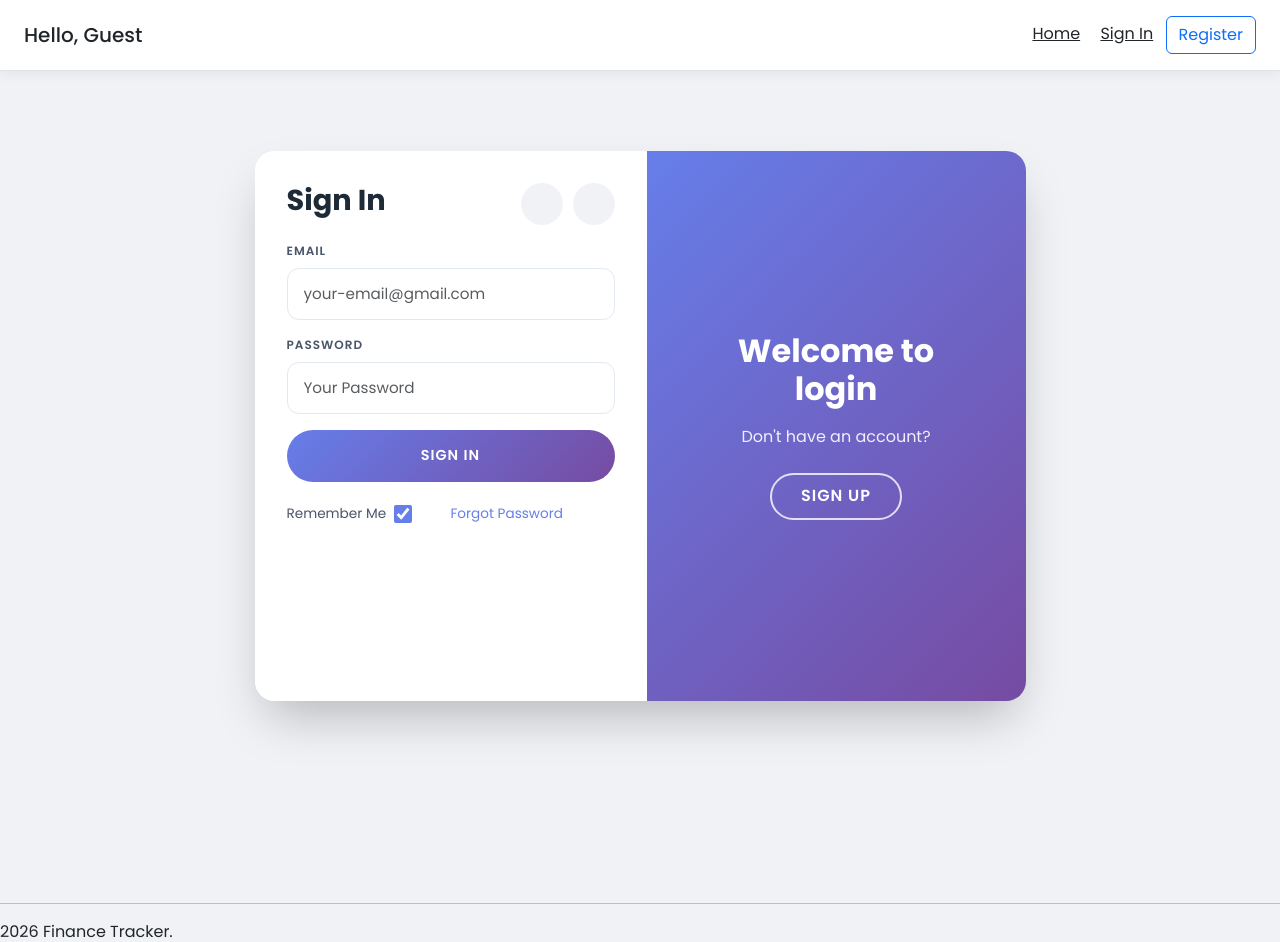
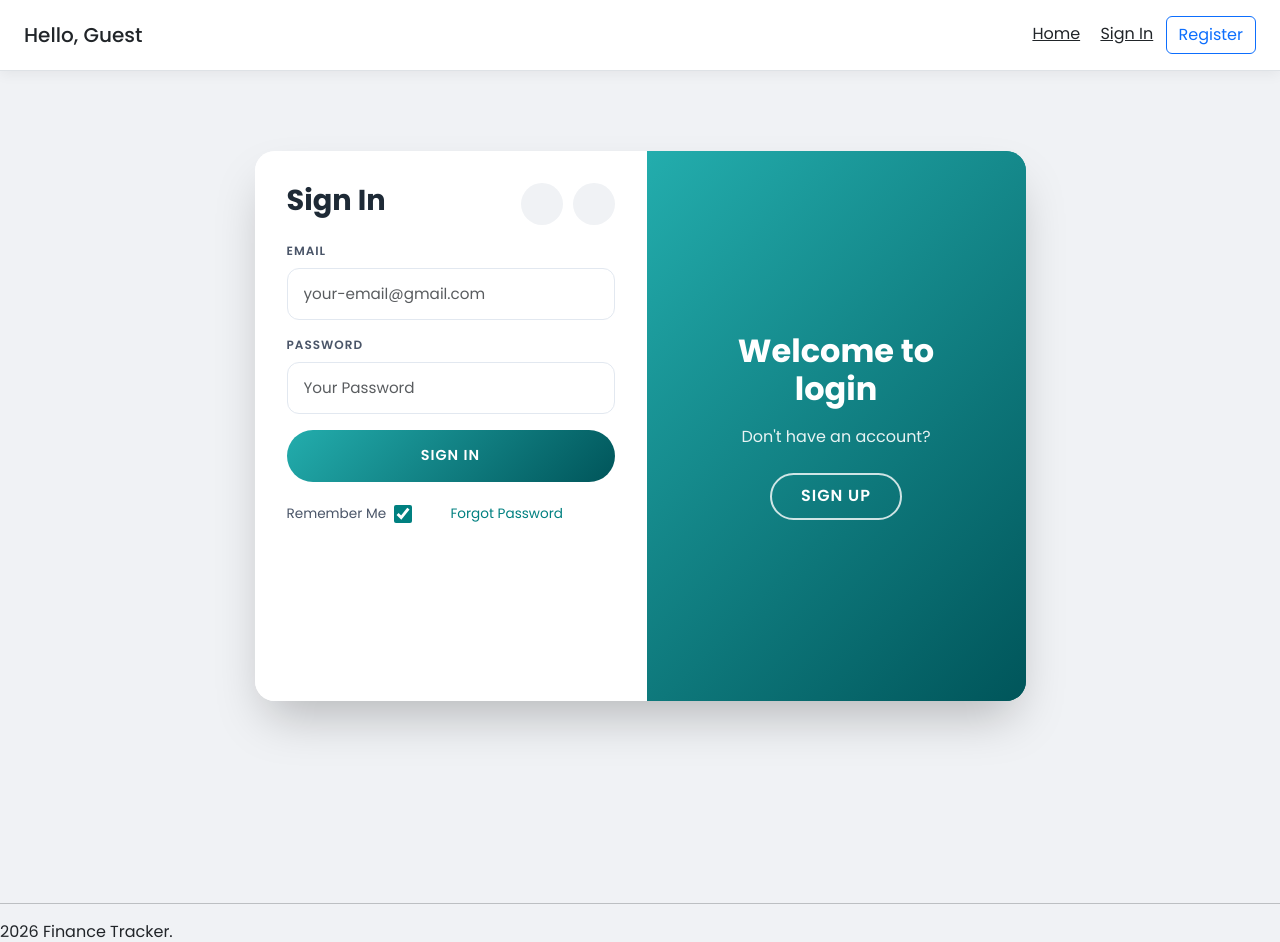
Before and after one commit to CupOfCake/Finance-Analytics-Tracker, a Django app: page /login/ in a window 1280 px wide. Shown: the top 942 px of the page. Run offline with Django 5.2, Linux system fonts and the light colour scheme.

Commit message:
fix: change color to match design doc

```diff
--- a/src/account/templates/account/login.html
+++ b/src/account/templates/account/login.html
@@ -33,7 +33,7 @@
 
     /* Right side – Welcome panel */
     .text-wrap {
-        background: linear-gradient(135deg, #667eea 0%, #764ba2 100%);
+        background: linear-gradient(135deg, #23adad 0%, #00555a 100%);
         color: white;
         position: relative;
         min-height: 550px;
@@ -50,7 +50,7 @@
         left: 0;
         right: 0;
         bottom: 0;
-        background: linear-gradient(135deg, rgba(102, 126, 234, 0.2) 0%, rgba(118, 75, 162, 0.2) 100%);
+        background: linear-gradient(135deg, #23adad 0%, #00555a 100%);
         pointer-events: none;
     }
 
@@ -89,7 +89,7 @@
 
     .btn-white:hover {
         background: white;
-        color: #667eea;
+        color: #008080;
         border-color: white;
         transform: translateY(-2px);
     }
@@ -129,7 +129,7 @@
     }
 
     .social-icon:hover {
-        background: #667eea;
+        background: #008080;
         color: white;
         transform: translateY(-3px);
     }
@@ -159,14 +159,14 @@
     }
 
     .form-control:focus {
-        border-color: #667eea;
+        border-color: #008080;
         box-shadow: 0 0 0 4px rgba(102, 126, 234, 0.1);
         outline: none;
     }
 
     /* Sign In button */
     .btn-primary {
-        background: linear-gradient(135deg, #667eea 0%, #764ba2 100%);
+        background: linear-gradient(135deg, #23adad 0%, #00555a 100%);
         border: none;
         border-radius: 40px;
         height: 52px;
@@ -198,19 +198,19 @@
     .checkbox-wrap input {
         width: 18px;
         height: 18px;
-        accent-color: #667eea;
+        accent-color: #008080;
         margin: 0;
     }
 
     .text-md-right a {
-        color: #667eea;
+        color: #008080;
         text-decoration: none;
         font-size: 0.85rem;
         transition: 0.2s;
     }
 
     .text-md-right a:hover {
-        color: #764ba2;
+        color: #008080;
         text-decoration: underline;
     }
 
@@ -219,7 +219,6 @@
         margin-bottom: 1.2rem;
     }
 
-    /* Responsive touch-ups - KEPT THE SCALING FIX THAT WORKS */
     @media (min-width: 768px) and (max-width: 999.98px) {
         /* Override Bootstrap's full-width column to a centered, narrower one */
         .row.justify-content-center > .col-md-12.col-lg-10 {
```
